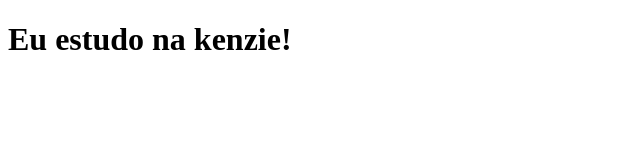
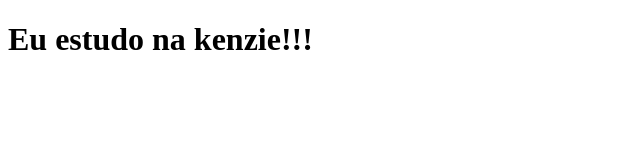
Before and after one commit to mottaluizantonio/simples_projeto_exemplo, a plain HTML site: page index.html in a window 1280 px wide. Shown: the full height of the page, 0-640 px from the left. Drawn offline with Linux system fonts and the light colour scheme.

Commit message:
adiciona mais esclamações

```diff
--- a/index.html
+++ b/index.html
@@ -7,6 +7,6 @@
   <title>Eu estudo na kenzie!</title>
 </head>
 <body>
-  <h1>Eu estudo na kenzie!</h1>
+  <h1>Eu estudo na kenzie!!!</h1>
 </body>
 </html>
```
